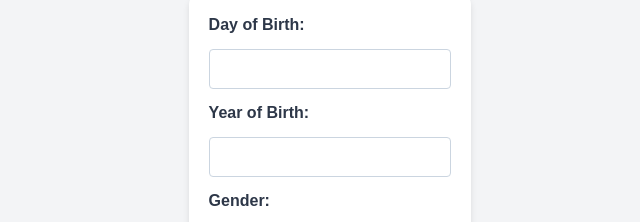
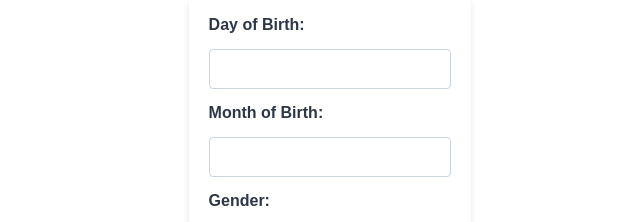
Before and after one commit to geekinryxnn/Akan-, a plain HTML site: page index.html in a window 1280 px wide. Shown: the part 340-562 px from the top of the page, 330-970 px from the left. Drawn offline with Linux system fonts and the light colour scheme.

Commit message:
new changes

```diff
--- a/index.html
+++ b/index.html
@@ -19,7 +19,7 @@
     <div class="body">
       <div class="form-container">
         <form id="Akaform" onsubmit="calculateAkanname(event)">
-          <label for="yearOfBirth">Day of Birth:</label>
+          <label for="dayOfBirth">Day of Birth:</label>
           <input
             type="number"
             id="dayofbirth"
@@ -28,11 +28,11 @@
             max="31"
             required
           />
-          <label for="day">Year of Birth:</label>
+          <label for="monthofbirth">Month of Birth:</label>
           <input
             type="number"
-            id="year Of Birth"
-            name="year Of Birth"
+            id="monthofbirth"
+            name="monthofbirth"
             min="1"
             max="12"
             required
@@ -48,5 +48,6 @@
         </form>
         <p id="output"></p>
       </div>
+       <script src="script.js"></script>
   </body>
 </html>
--- a/style.css
+++ b/style.css
@@ -7,7 +7,7 @@
             align-items: center;
             justify-content: center;
             height: 100vh;
-            background-color: #f3f4f6;
+            background-color: white;
         }
 
         h1 {
@@ -49,10 +49,11 @@
             color: white;
             cursor: pointer;
             transition: background-color 0.3s;
+
         }
 
         button:hover {
-            background-color: #2b6cb0;
+            background-color: black;
         }
 
         .result {
```
